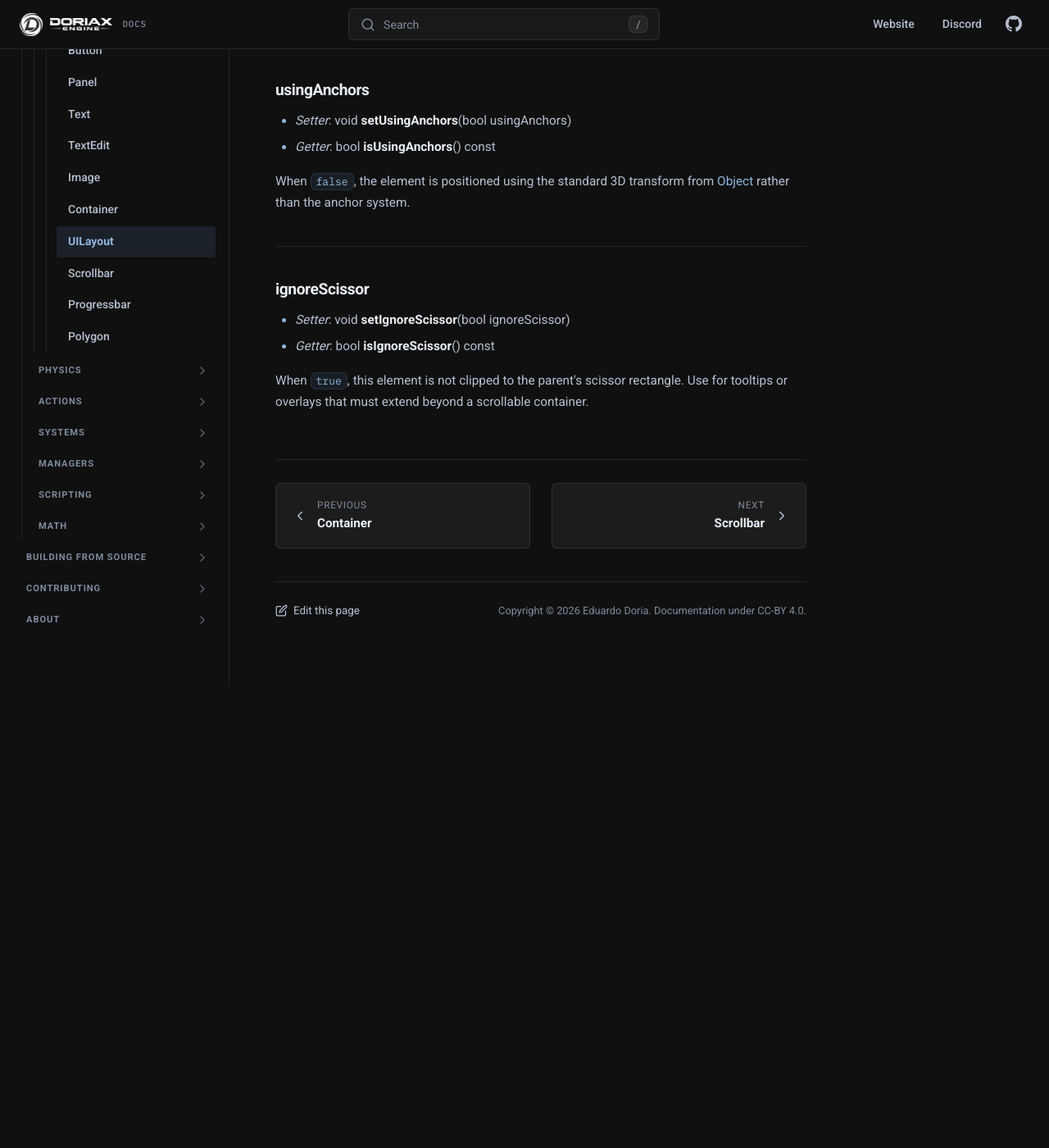
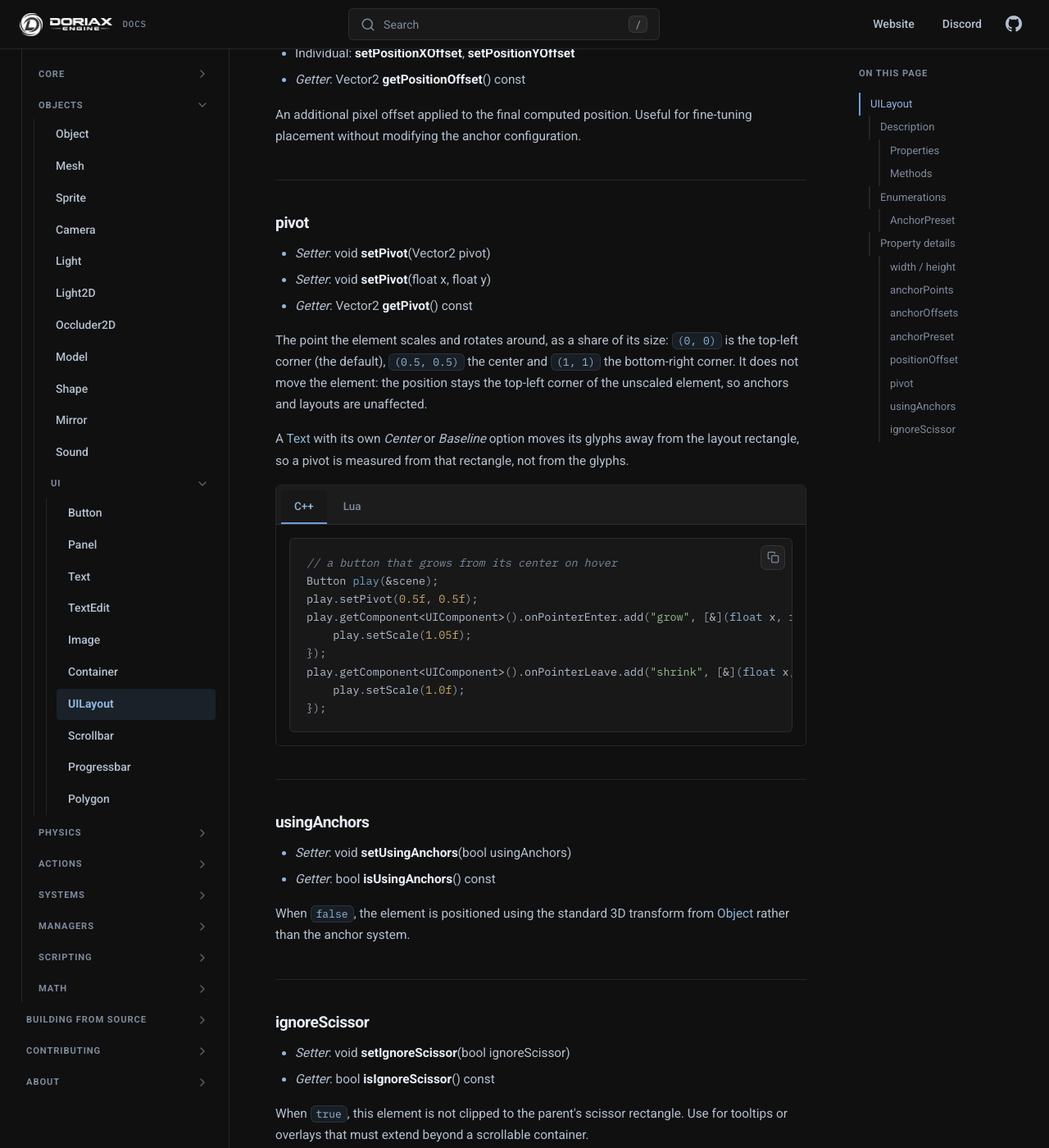
Before and after one commit to doriaxengine/doriax-docs, an MkDocs documentation site: the page built from docs/reference/classes/uilayout.md, in a window 1280 px wide and 1400 px high, scrolled down 3929 px. Shown: the whole window at 82% size. Built offline with MkDocs 1.6.1, drawn with Linux system fonts in a browser that asks for light colours; comment, search, counter and statistics services are not loaded; before the commit the page ends 4765 px from its top, so only the background shows below that; some of the changed text lies outside the part shown.

Commit message:
Layout pivot info

````diff
--- a/docs/reference/classes/uilayout.md
+++ b/docs/reference/classes/uilayout.md
@@ -15,6 +15,8 @@ The anchor system works in two modes:
 
 * **Fixed size** — the widget has an explicit `width`/`height`. The anchor points define which corner(s) of the parent the widget is attached to; anchor offsets define the pixel distance from those corners.
 * **Stretch mode** — by setting anchor points on all four edges (e.g. `FULL_LAYOUT`), the widget automatically fills the available space, optionally with pixel margins.
+
+A UI element's position is its top-left corner, and by default it scales and rotates around that corner too. Set a [pivot](#pivot) to grow it from its center instead.
 
 ### Properties
 
@@ -34,6 +36,7 @@ The anchor system works in two modes:
 | Vector2 | [positionOffset](#positionoffset) | `(0,0)` | C++ \| Lua |
 | float | [positionXOffset](#positionoffset) | `0.0` | C++ \| Lua |
 | float | [positionYOffset](#positionoffset) | `0.0` | C++ \| Lua |
+| Vector2 | [pivot](#pivot) | `(0,0)` | C++ \| Lua |
 | bool | [usingAnchors](#usinganchors) | `true` | C++ \| Lua |
 | bool | [ignoreScissor](#ignorescissor) | `false` | C++ \| Lua |
 
@@ -46,6 +49,7 @@ The anchor system works in two modes:
 | void | [setAnchorOffsets](#anchoroffsets) | C++ \| Lua |
 | void | [setAnchorPreset](#anchorpreset_1) | C++ \| Lua |
 | void | [setPositionOffset](#positionoffset) | C++ \| Lua |
+| void | [setPivot](#pivot) | C++ \| Lua |
 
 ## Enumerations
 
@@ -126,6 +130,43 @@ An additional pixel offset applied to the final computed position. Useful for fi
 
 ---
 
+### pivot
+
+* *Setter*: void **setPivot**(Vector2 pivot)
+* *Setter*: void **setPivot**(float x, float y)
+* *Getter*: Vector2 **getPivot**() const
+
+The point the element scales and rotates around, as a share of its size: `(0, 0)` is the
+top-left corner (the default), `(0.5, 0.5)` the center and `(1, 1)` the bottom-right
+corner. It does not move the element: the position stays the top-left corner of the
+unscaled element, so anchors and layouts are unaffected.
+
+A [Text](text.md) with its own *Center* or *Baseline* option moves its glyphs away from the
+layout rectangle, so a pivot is measured from that rectangle, not from the glyphs.
+
+=== "C++"
+    ```cpp
+    // a button that grows from its center on hover
+    Button play(&scene);
+    play.setPivot(0.5f, 0.5f);
+    play.getComponent<UIComponent>().onPointerEnter.add("grow", [&](float x, float y){
+        play.setScale(1.05f);
+    });
+    play.getComponent<UIComponent>().onPointerLeave.add("shrink", [&](float x, float y){
+        play.setScale(1.0f);
+    });
+    ```
+
+=== "Lua"
+    ```lua
+    play:setPivot(0.5, 0.5)
+    local ui = play:getUIComponent()
+    ui.onPointerEnter = function(x, y) play:setScale(1.05) end
+    ui.onPointerLeave = function(x, y) play:setScale(1.0) end
+    ```
+
+---
+
 ### usingAnchors
 
 * *Setter*: void **setUsingAnchors**(bool usingAnchors)
````
Also changed, not shown: docs/reference/classes/uilayoutcomponent.md (+1 -0 lines).
